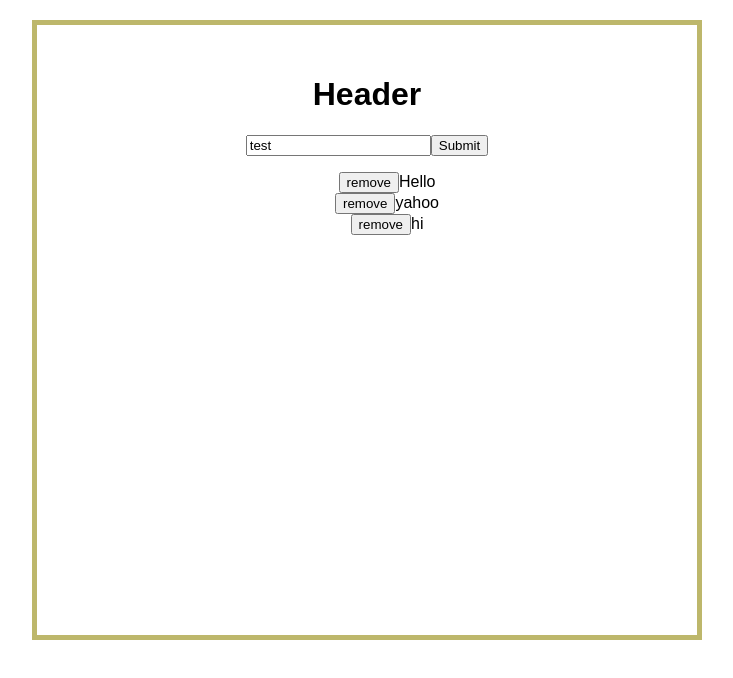
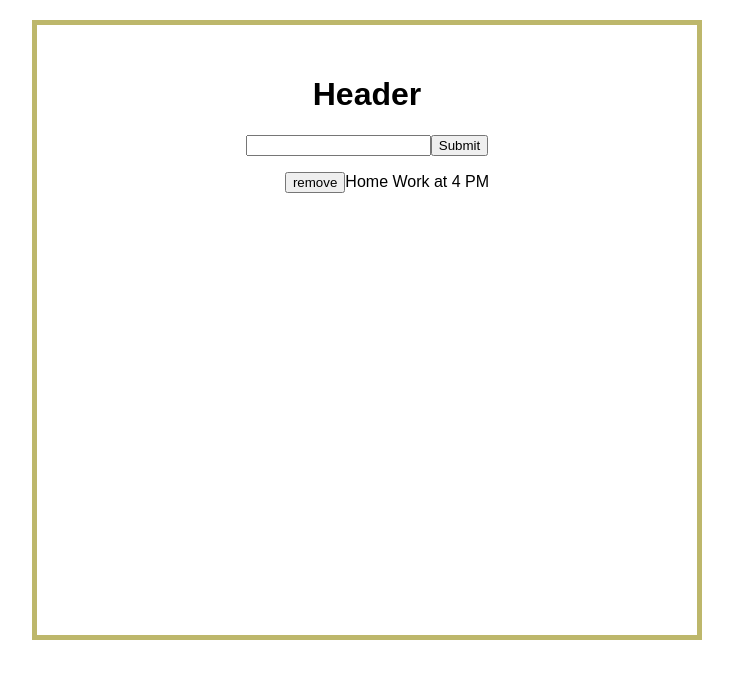
Before and after one commit to alinaeem1/todo_client_app_react_redux, a React (Create React App) app: page / in a window 1280 px wide. Shown: the top 678 px of the page, without its empty margins (273-1006 px from the left). Built offline with nearby package versions, Linux system fonts and the light colour scheme.

Commit message:
Todo fix

```diff
--- a/src/App.js
+++ b/src/App.js
@@ -9,12 +9,8 @@ class App extends Component {
     super(props);
 
     this.state = {
-      todos: [
-        { id: 0, text: "Hello" },
-        { id: 1, text: "yahoo" },
-        { id: 2, text: "hi" }
-      ],
-      nextId: 3
+      todos: [{ id: 0, text: "Home Work at 4 PM" }],
+      nextId: 1
     };
 
     this.addTodo = this.addTodo.bind(this);
--- a/src/components/TodoEnter.jsx
+++ b/src/components/TodoEnter.jsx
@@ -6,7 +6,7 @@ export default class TodoEnter extends Component {
   constructor(props) {
     super(props);
 
-    this.state = { value: "test" };
+    this.state = { value: "" };
     this.handleChange = this.handleChange.bind(this);
     this.addTodo = this.addTodo.bind(this);
   }
```
